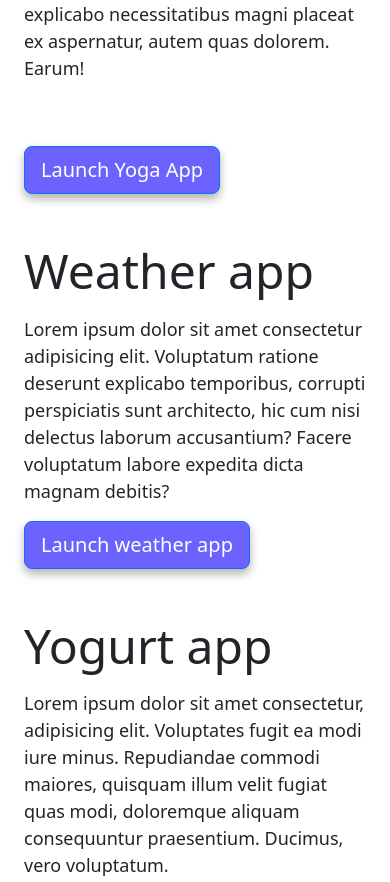
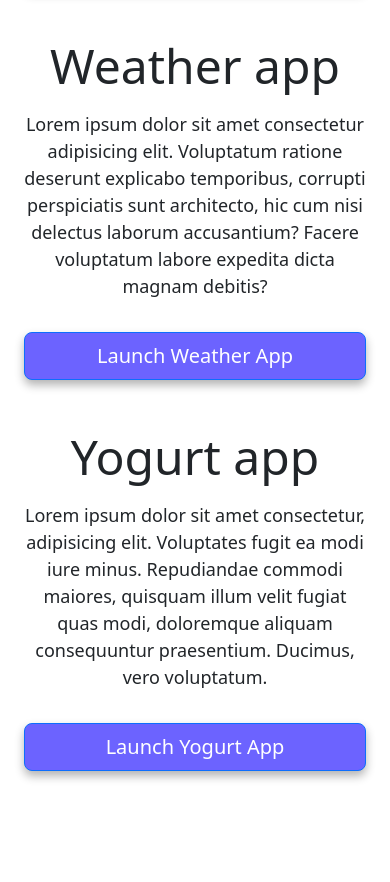
Before and after one commit to Blackdoll-Loki/SheCodes_Portfolio, a plain HTML site: page index.html in a window 390 px wide. Shown: the part 780-1662 px from the top of the page. After the commit the page ends 1611 px from the top, so only its background shows below. Drawn offline with nearby package versions, Linux system fonts and the light colour scheme.

Commit message:
change text-alignment and font-size

```diff
--- a/index.html
+++ b/index.html
@@ -46,33 +46,33 @@
 
       <div class="container">
         <div class="row mb-5">
-          <div class="col-md-6">
+          <div class="col-sm-6">
             <img src="./images/yoga.png" alt="yoga" class="img-fluid d-none d-sm-block" />
           </div>
-          <div class="col-md-6 text-start">
+          <div class="col-sm-6 text-start">
             <h2 class="section-heading mb-3">Yoga app</h2>
             <p class="section-paragraph">Lorem ipsum dolor sit amet consectetur adipisicing elit. Ratione consequatur iusto, corrupti fuga aliquid rem ad numquam praesentium nemo facere explicabo necessitatibus magni placeat ex aspernatur, autem quas dolorem. Earum!</p>
-            <a href="#" class="btn btn-primary btn-lg contact-link text-capitalize mt-5">Launch yoga app</a>
+            <a href="#" class="btn btn-primary btn-lg contact-link text-capitalize mt-sm-5 mt-3 section-btn">Launch yoga app</a>
           </div>
         </div>
         <div class="row mb-5">
-          <div class="col-md-6">
+          <div class="col-sm-6">
             <h2 class="section-heading mb-3">Weather app</h2>
             <p class="section-paragraph">Lorem ipsum dolor sit amet consectetur adipisicing elit. Voluptatum ratione deserunt explicabo temporibus, corrupti perspiciatis sunt architecto, hic cum nisi delectus laborum accusantium? Facere voluptatum labore expedita dicta magnam debitis?</p>
-            <a href="#" class="btn btn-primary btn-lg contact-link text-capitalizemt-5">Launch weather app</a>
+            <a href="#" class="btn btn-primary btn-lg contact-link text-capitalize mt-sm-5 mt-3 section-btn">Launch weather app</a>
           </div>
-          <div class="col-md-6">
+          <div class="col-sm-6">
             <img src="./images/weather.png" alt="weather app" class="img-fluid d-none d-sm-block"></img>
           </div>
         </div>
         <div class="row mb-5">
-          <div class="col-md-6">
+          <div class="col-sm-6">
             <img src="./images/yogurt.png" alt="yogurt" class="img-fluid d-none d-sm-block">
           </div>
-          <div class="col-md-6">
+          <div class="col-sm-6">
             <h2 class="section-heading mb-3">Yogurt app</h2>
             <p class="section-paragraph">Lorem ipsum dolor sit amet consectetur, adipisicing elit. Voluptates fugit ea modi iure minus. Repudiandae commodi maiores, quisquam illum velit fugiat quas modi, doloremque aliquam consequuntur praesentium. Ducimus, vero voluptatum.</p>
-            <a href="#" class="btn btn-primary btn-lg contact-link text-capitalize mt-5">Launch yogurt app</a>
+            <a href="#" class="btn btn-primary btn-lg contact-link text-capitalize mt-sm-5 mt-3 section-btn">Launch yogurt app</a>
           </div>
         </div>
       </div>
--- a/src/styles.css
+++ b/src/styles.css
@@ -108,5 +108,15 @@ p {
   background-color: transparent;
   padding: 0;
 }
-@media screen and (max-width: 576px) {
+@media screen and (max-width: 577px) {
+  h1 {
+    font-size: 48px;
+  }
+  .section-heading,
+  .section-paragraph {
+    text-align: center;
+  }
+  .section-btn {
+    width: 100%;
+  }
 }
```
